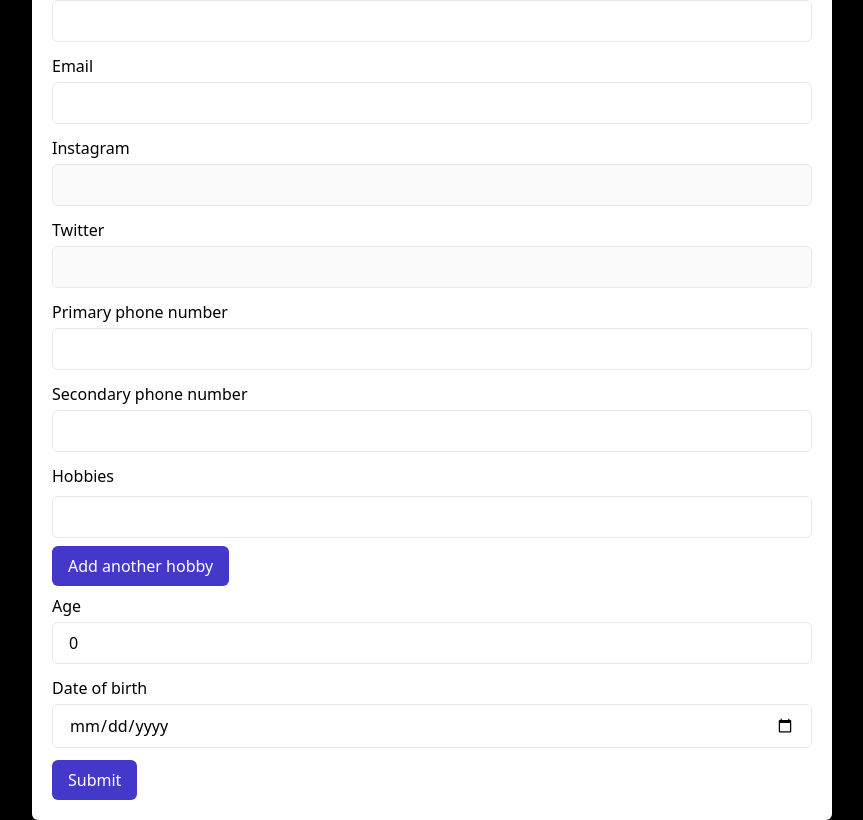
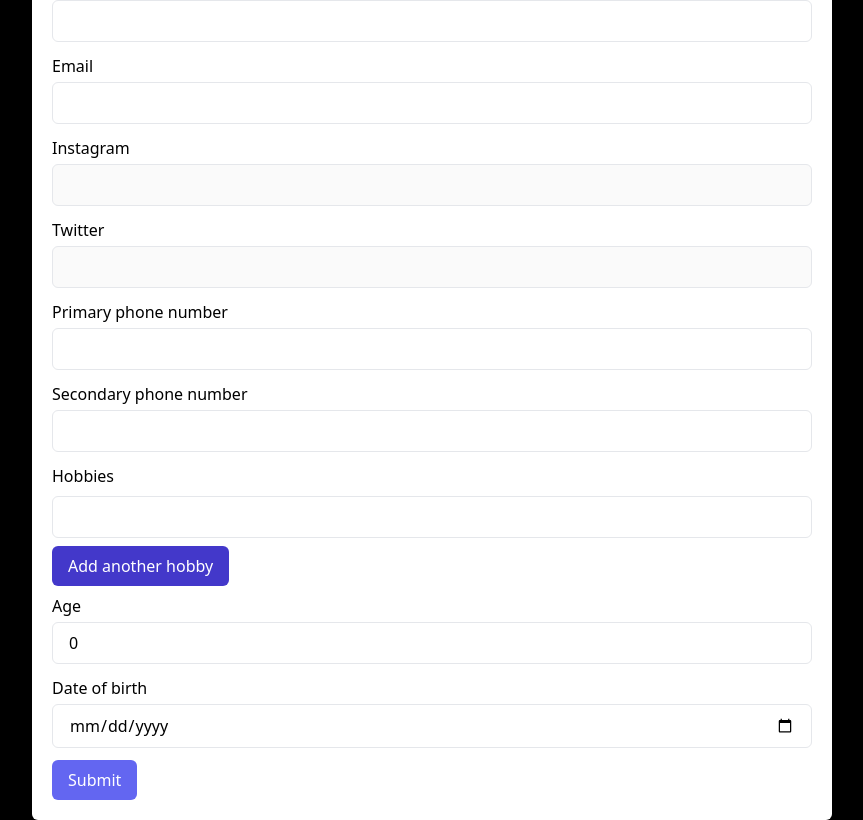
Before and after one commit to VatsalDave2102/react-hook-form-tutorial, a React (Vite) app: page / in a window 1280 px wide. Shown: the part 164-984 px from the top of the page, without its empty margins (208-1071 px from the left). Built offline with nearby package versions, Linux system fonts and the light colour scheme.

Commit message:
disable form submission for not modified and invalid state

```diff
--- a/src/components/UserDetailsForm.tsx
+++ b/src/components/UserDetailsForm.tsx
@@ -40,7 +40,7 @@ const UserDetailsForm = () => {
 
 	const { register, control, handleSubmit, formState, watch } = form;
 
-	const { errors } = formState; //formstate contains info about entire form state, helps to keep on track with user's interaction
+	const { errors, isDirty, isValid } = formState; //formstate contains info about entire form state, helps to keep on track with user's interaction
 
 	// useFieldArray to add fields dynamically
 	const { fields, append, remove } = useFieldArray({
@@ -247,7 +247,10 @@ const UserDetailsForm = () => {
 					<p className="text-red-500">{errors.dob?.message}</p>
 				</div>
 				<div>
-					<button className="px-4 py-2 bg-indigo-700 text-white rounded-md">
+					<button
+						className="px-4 py-2 bg-indigo-700 text-white rounded-md disabled:bg-indigo-500 disabled:cursor-default"
+						disabled={!isDirty || !isValid} // disable form if not dirty or if not valid
+					>
 						Submit
 					</button>
 				</div>
```
